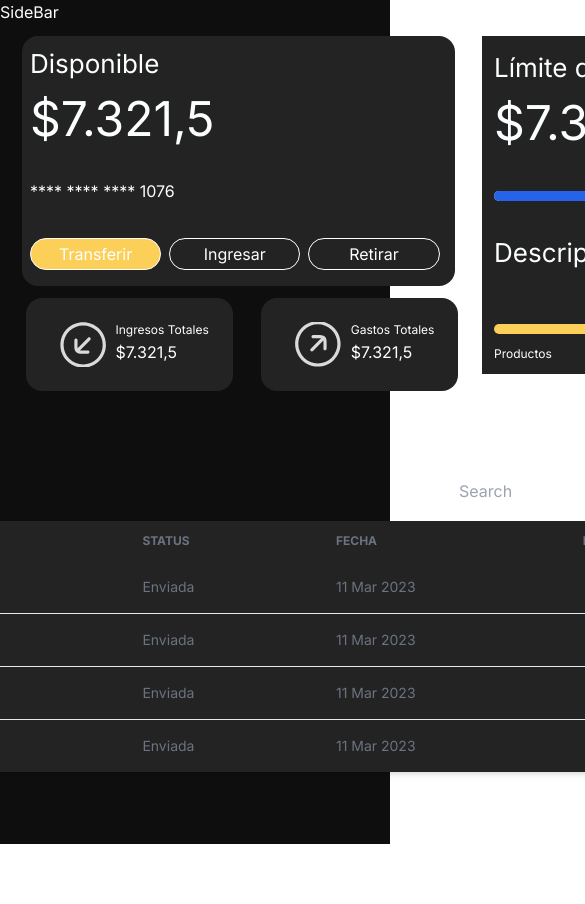
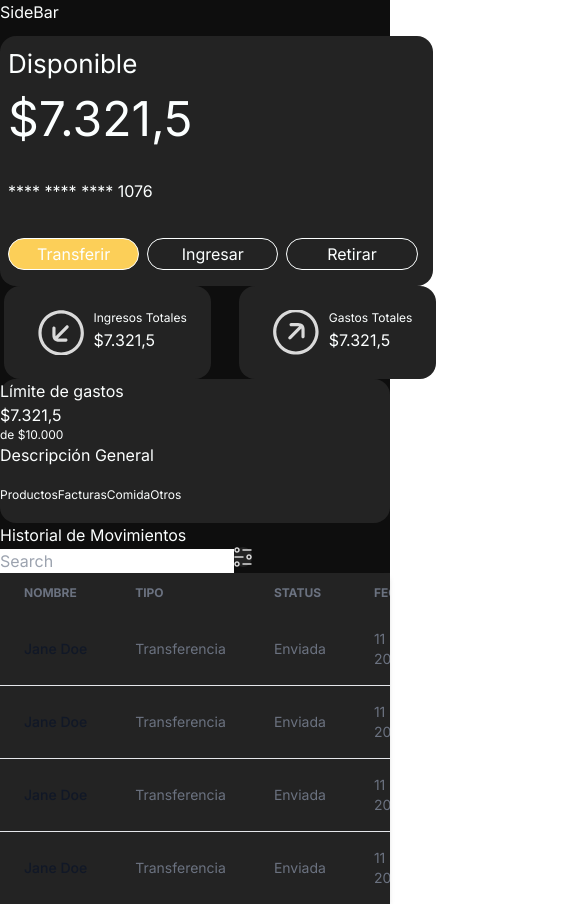
Before and after one commit to AheverMateo/BeeWallet, a React (Vite) app in the folder Front/: page /dashboard in a window 390 px wide. Shown: the top 904 px of the page, 585 px wide, since content can reach past the window. Before the commit the page ends 844 px from the top, so only its background shows below. Built offline with nearby package versions, Linux system fonts and the light colour scheme; the HTML template or start-up script is replaced by a standard one.

Commit message:
dashboard updated

```diff
--- a/Front/src/app/dashboard.tsx
+++ b/Front/src/app/dashboard.tsx
@@ -10,7 +10,7 @@ export default function Dashboard() {
     <div
       className="size-full min-h-screen
          bg-[#0E0E0E] text-[#FCFFFF]
-         "
+         md:flex md:justify-center" // Add 'flex justify-center' to center horizontally
     >
       <Outlet />
       <main className="flex flex-col gap-3">
@@ -18,8 +18,8 @@ export default function Dashboard() {
             <SideBar />
         </section>
         <section className=" ">
-          <div className="bg-transparent w-[70rem] h-[26.5625rem] flex justify-center">
-            <section className="flex flex-col gap-3 mr-5">
+          <div className="bg-transparent md:gap-5 md:w-[70rem] md:h-[26.5625rem] md:flex md:justify-center">
+            <section className="md:flex md:flex-col md:gap-5">
               <div className="">
                 <AccountData1 />
               </div>
@@ -27,11 +27,11 @@ export default function Dashboard() {
                 <AcData2 />
               </div>
             </section>
-            <section>
+            <section className=" ">
               <AccountData3 />
             </section>
           </div>
-          <div className=" flex justify-center">
+          <div className=" md:flex md:justify-center">
             <Movements />
           </div>
         </section>
--- a/Front/src/app/dashboard/AccountData3.tsx
+++ b/Front/src/app/dashboard/AccountData3.tsx
@@ -2,35 +2,35 @@ import React from "react";
 
 const AccountData3 = () => {
   return (
-    <div className="bg-[#232323] grid gap-8 text-[0.875rem] p-3">
+    <div className="bg-[#232323] rounded-[1rem] h-fit md:grid md:gap-8 md:text-[0.875rem] md:p-3">
       <section>
-      <p className=" text-[1.625rem]">Límite de gastos</p>
-      <div className="flex w-[30.3125rem] gap-3">
-        <h2 className="text-[3rem]">$7.321,5</h2>
+      <p className=" md:text-[1.625rem]">Límite de gastos</p>
+      <div className="md:flex md:w-[30.3125rem] md:gap-3">
+        <h2 className="md:text-[3rem]">$7.321,5</h2>
         <h3 className="text-xs relative bottom-0">de $10.000</h3>
       </div>
       </section>
-      <div className="w-full bg-gray-200 rounded-full h-2.5 dark:bg-gray-700">
-        <div className="bg-blue-600 h-2.5 rounded-full w-[45%]"></div>
+      <div className="w-full bg-gray-200 rounded-full md:h-2.5 dark:bg-gray-700">
+        <div className="bg-blue-600 md:h-2.5 rounded-full md:w-[45%]"></div>
       </div>
       <div>
-        <p className="text-[1.625rem]">Descripción General</p>
+        <p className="md:text-[1.625rem]">Descripción General</p>
       </div>
-      <div className="flex pt-5">
-        <section className="flex flex-col gap-3">
-          <div className="w-[13rem] h-2.5 bg-[#FCCF58] rounded-full"></div>
+      <div className="flex pt-5 pb-5">
+        <section className="md:flex md:flex-col md:gap-3">
+          <div className="md:w-[13rem] md:h-2.5 bg-[#FCCF58] rounded-full"></div>
           <p className="text-xs">Productos</p>
         </section>
-        <section className="flex flex-col gap-3">
-          <div className="w-[6rem] h-2.5 bg-[#DCA12F] rounded-full"></div>
+        <section className="md:flex md:flex-col md:gap-3">
+          <div className="md:w-[6rem] md:h-2.5 bg-[#DCA12F] rounded-full"></div>
           <p className="text-xs">Facturas</p>
         </section>
-        <section className="flex flex-col gap-3">
-          <div className="w-[8rem] h-2.5 bg-[#EC7D17] rounded-full"></div>
+        <section className="md:flex md:flex-col md:gap-3">
+          <div className="md:w-[8rem] md:h-2.5 bg-[#EC7D17] rounded-full"></div>
           <p className="text-xs">Comida</p>
         </section>
-        <section className="flex flex-col gap-3">
-          <div className="w-[10rem] h-2.5 bg-[#DF1515] rounded-full"></div>
+        <section className="md:flex md:flex-col md:gap-3">
+          <div className="md:w-[10rem] md:h-2.5 bg-[#DF1515] rounded-full"></div>
           <p className="text-xs">Otros</p>
         </section>
       </div>
--- a/Front/src/app/dashboard/Movements.tsx
+++ b/Front/src/app/dashboard/Movements.tsx
@@ -4,20 +4,20 @@ import Table from "./HistoryTable";
 const Movements = () => {
   return (
     <main>
-      <section className="flex justify-between  p-3">
-        <h1 className="text-center text-3xl">Historial de Movimientos</h1>
-        <div className="gap-3 flex justify-between">
+      <section className="md:flex md:justify-between  md:p-3">
+        <h1 className="md:text-center md:text-3xl">Historial de Movimientos</h1>
+        <div className="md:gap-3 md:flex md:justify-between">
           <input
-            className="rounded-[3.0625rem] p-1"
+            className="md:rounded-[3.0625rem] md:p-1"
             type="text"
             placeholder="Search"
           />
-          <button className="rounded-full bg-[#232323] p-2">
+          <button className="rounded-full bg-[#232323] md:p-2">
             <img src="/icons/Filter 5.svg" alt="search" />
           </button>
         </div>
       </section>
-      <section className="w-[70rem]"> <Table/></section>
+      <section className="md:w-[70rem]"> <Table/></section>
 
     </main>
   );
```
